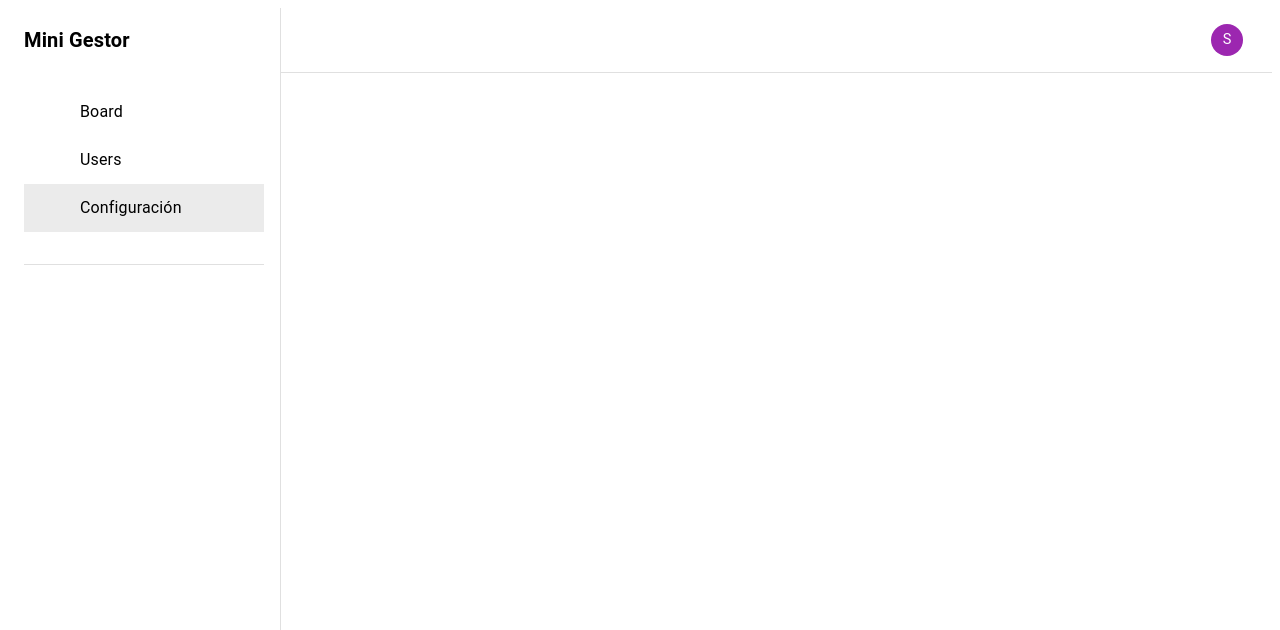
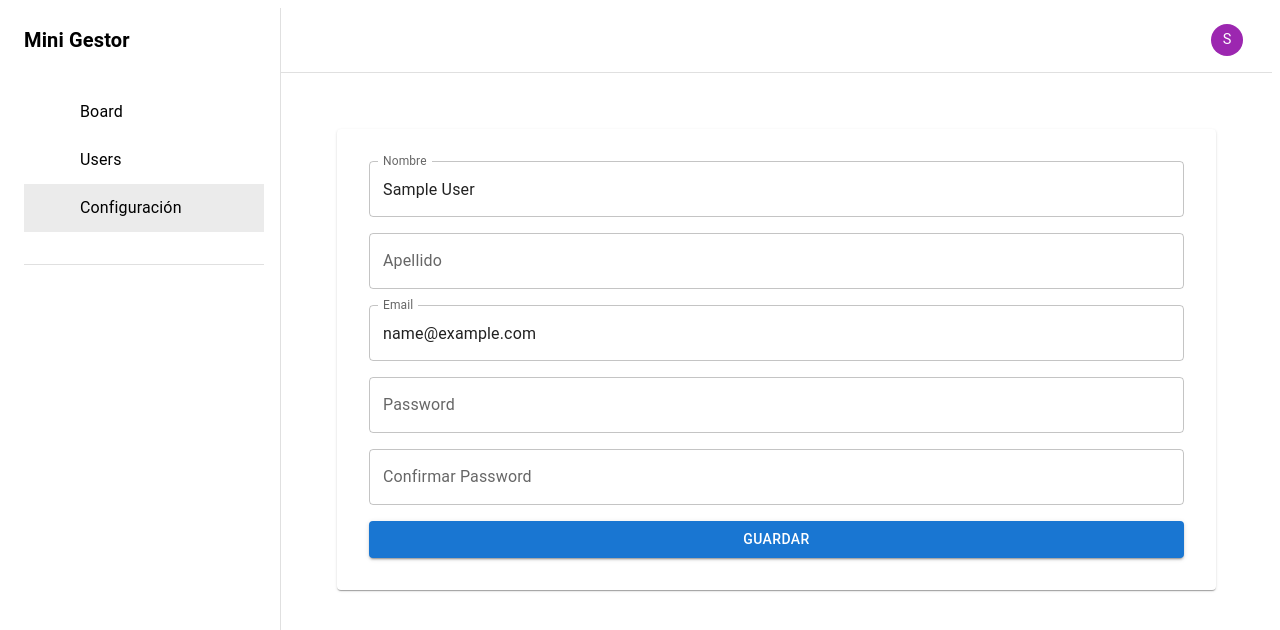
Before and after one commit to williamp04/front-minigestor, a React (Vite) app: page /settings/profile in a window 1280 px wide. Shown: the top 630 px of the page. Built offline with nearby package versions, Linux system fonts and the light colour scheme; sample sign-in values are in the browser's storage; some icons are missing.

Commit message:
components

```diff
--- a/src/Components/Auth/AuthCard.jsx
+++ b/src/Components/Auth/AuthCard.jsx
@@ -14,7 +14,7 @@ const AuthCard = ({ title, subtitle, children }) => {
     >
       {/* Logo */}
       <Typography
-        variant="h5"
+        variant="h4"
         fontWeight="bold"
         color="primary"
         mb={1}
--- a/src/Components/dashboard/EmptyState.jsx
+++ b/src/Components/dashboard/EmptyState.jsx
@@ -0,0 +1,15 @@
+import { Box, Typography, Button } from "@mui/material";
+import InboxIcon from "@mui/icons-material/Inbox";
+
+const EmptyState = ({ title = "Sin tareas", description = "No hay información para mostrar", actionLabel, onAction }) => {
+  return (
+    <Box sx={{ textAlign: "center", py: 4, px: 2, color: "text.secondary" }}>
+      <InboxIcon sx={{ fontSize: { xs: 36, sm: 48 }, mb: 1 }} />
+      <Typography variant="subtitle1" fontWeight="bold">{title}</Typography>
+      <Typography variant="body2" mb={actionLabel ? 2 : 0}>{description}</Typography>
+      {actionLabel && <Button size="small" variant="contained" onClick={onAction}>{actionLabel}</Button>}
+    </Box>
+  );
+};
+
+export default EmptyState;
--- a/src/Components/dashboard/RecenTasks.jsx
+++ b/src/Components/dashboard/RecenTasks.jsx
@@ -6,12 +6,6 @@ import {
     ListItemText,
     Divider,
   } from "@mui/material";
-
-  const tasks = [
-    { title: "Diseñar login", status: "Completada" },
-    { title: "Crear API de tareas", status: "En progreso" },
-    { title: "Conectar dashboard", status: "Pendiente" },
-  ];
 
   const RecentTasks = () => {
     return (
--- a/src/Pages/Settings/Profile.jsx
+++ b/src/Pages/Settings/Profile.jsx
@@ -1,9 +1,20 @@
-const Profile = () => {
-    return (
-      <>
-        {/* layout */}
-      </>
-    );
-  };
+import { Box, Paper } from "@mui/material";
+import ProfileForm from "../../components/settings/ProfileForm";
 
-  export default Profile;
+const Settings = () => {
+  return (
+    <Box sx={{ p: 4 }}>
+      <Paper
+        sx={{
+          p: 4,
+          maxWidth: 900,
+          mx: "auto",
+        }}
+      >
+        <ProfileForm />
+      </Paper>
+    </Box>
+  );
+};
+
+export default Settings;
```
